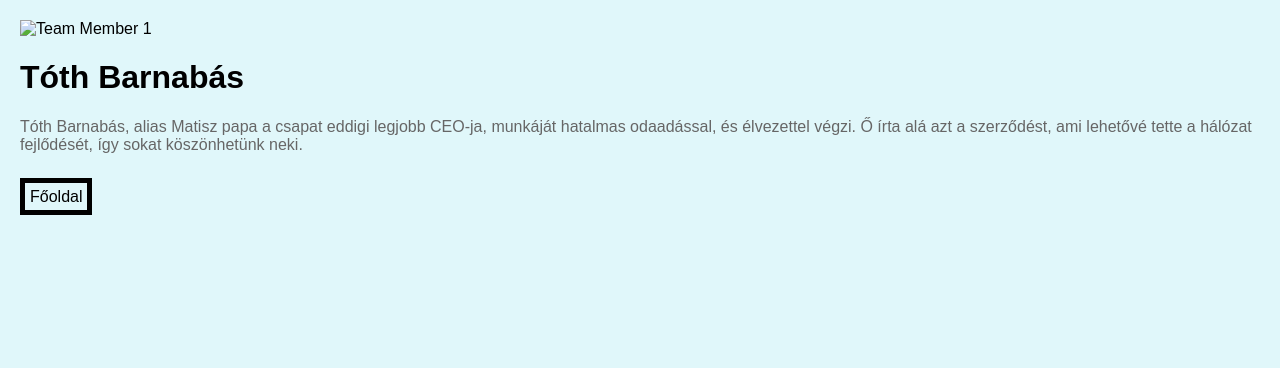
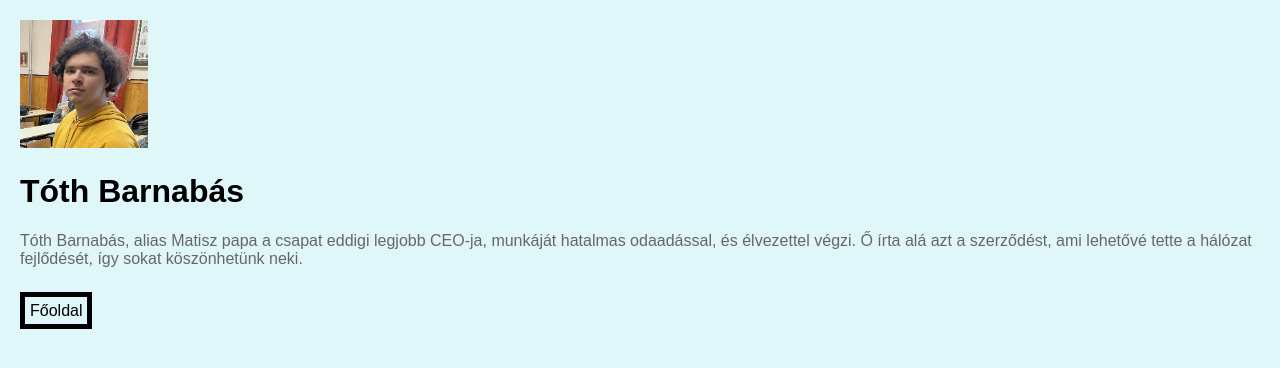
Before and after one commit to TothBarnabas282/Zambo-networking, a plain HTML site: page toth.html in a window 1280 px wide. Drawn offline with Linux system fonts and the light colour scheme.

Commit message:
Update toth.html

```diff
--- a/toth.html
+++ b/toth.html
@@ -37,7 +37,7 @@
         }
     </style>
 <body>
-    <img src="matesz.png" alt="Team Member 1">
+    <img src="kepek/matesz.png" alt="Team Member 1">
     <h1>Tóth Barnabás</h1>
 
     <p>Tóth Barnabás, alias Matisz papa a csapat eddigi legjobb CEO-ja, munkáját hatalmas odaadással, és élvezettel végzi. Ő írta alá azt a szerződést, ami lehetővé tette a hálózat fejlődését, így sokat köszönhetünk neki.</p>
```
